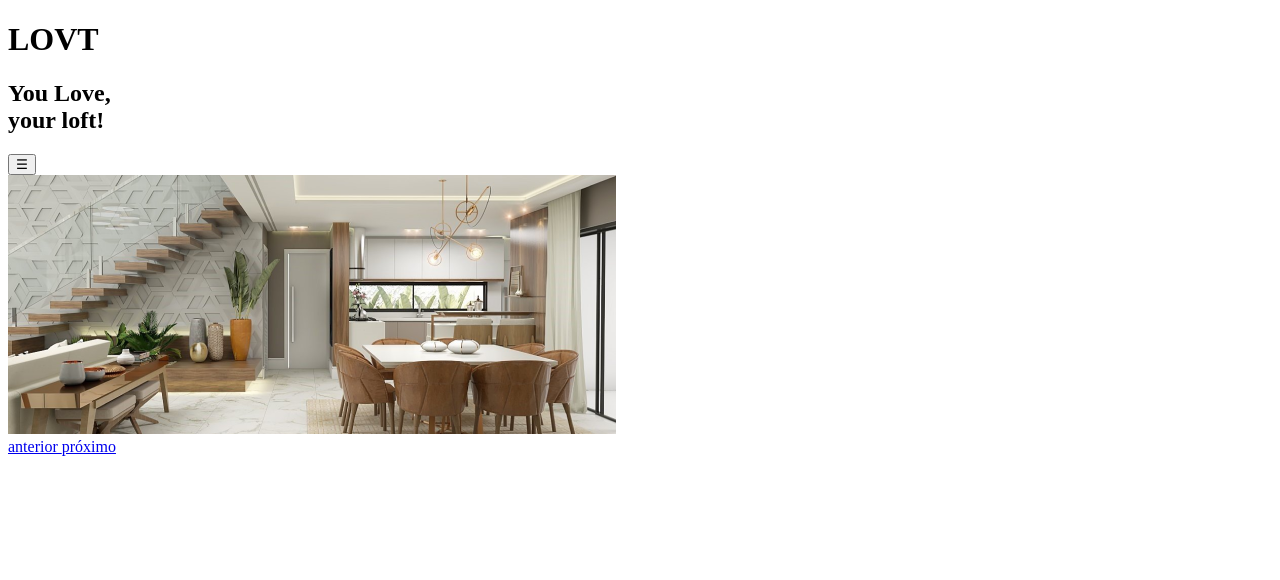
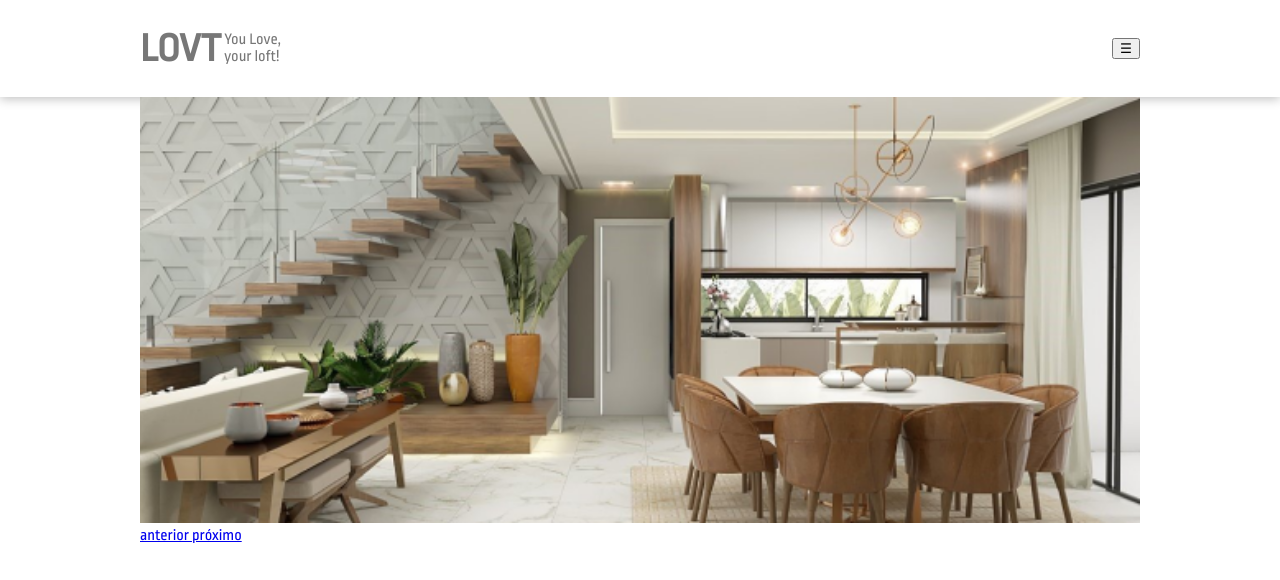
Before and after one commit to fronthendy/lovt-tn05, a plain HTML site: page index.html in a window 1280 px wide. Drawn offline with Linux system fonts and the light colour scheme.

Commit message:
header e banner  wip

```diff
--- a/css/style.css
+++ b/css/style.css
@@ -0,0 +1,46 @@
+@import url('https://fonts.googleapis.com/css2?family=Ropa+Sans&display=swap');
+
+* {
+    box-sizing: border-box;
+}
+
+body {
+    font-family: 'Ropa Sans', sans-serif;
+    padding: 0;
+    margin: 0;
+}
+
+.container {
+    width: 1000px;
+    max-width: 100%;
+    margin: 0 auto;
+}
+
+header {
+    box-shadow: 0px 2px 10px rgba(0, 0, 0, 0.25);
+}
+
+header .container {
+    display: flex;
+    justify-content: space-between;
+    /* alinhamento horizontal */
+    align-items: center;
+    /* alinhamento vertical */
+}
+
+header .logo h1 {
+    display: inline-block;
+    color: #777;
+    font-size: 40px;
+}
+
+header .logo h2 {
+    display: inline-block;
+    color: #777;
+    font-size: 16px;
+    font-weight: 200;
+}
+
+main section.banner .slide img {
+    width: 100%;
+}
--- a/index.html
+++ b/index.html
@@ -6,10 +6,13 @@
     <meta http-equiv="X-UA-Compatible" content="IE=edge">
     <meta name="viewport" content="width=device-width, initial-scale=1.0">
     <title>LOVT</title>
+
+    <link rel="stylesheet" href="css/style.css">
 </head>
 
 <body>
     <header>
+        <div class="container">
             <div class="logo">
                 <h1>LOVT</h1>
                 <h2>You Love, <br>
@@ -17,9 +20,11 @@
             </div>
 
             <button class="menu-toggle">☰</button>
+        </div>
     </header>
     <main>
         <section class="banner">
+            <div class="container">
                 <div class="slide">
                     <img src="img/slider-image.png" alt="Foto do loft">
                 </div>
@@ -31,6 +36,7 @@
                     <a href="#" class="right" title="próximo">
                         próximo
                     </a>
+                </div>
             </div>
         </section>
 
```
Also changed, not shown: 1 other file. Lines whose indentation alone changed are shown as unchanged.
